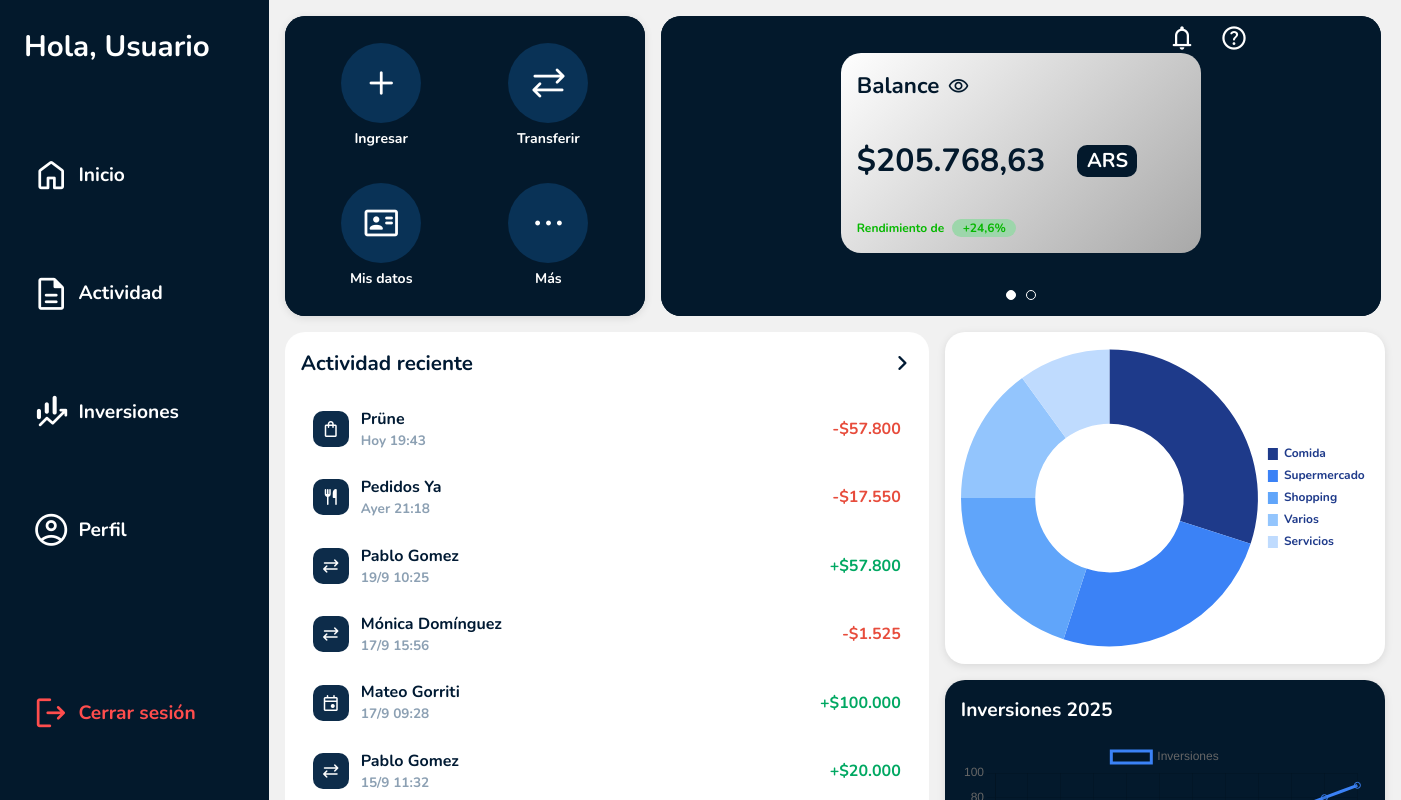
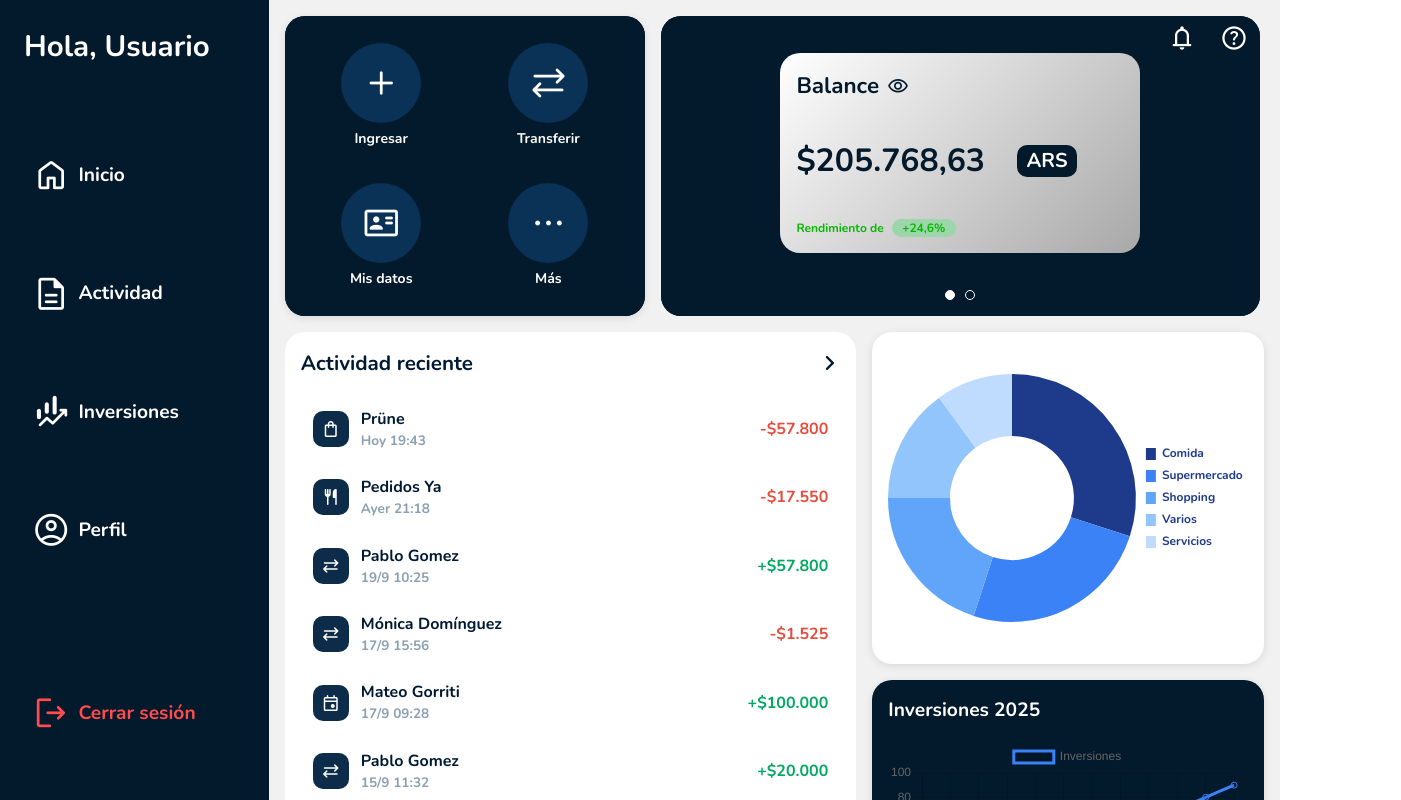
Before and after one commit to Lchiossone2004/TP_HCI, a Vue app in the folder tp-hci-g3/: page /home in a window 1280 px wide. Shown: the top 800 px of the page, 1401 px wide, since content can reach past the window. Built offline with nearby package versions, Linux system fonts and the light colour scheme.

Commit message:
Update HomePage.vue

```diff
--- a/tp-hci-g3/src/pages/HomePage.vue
+++ b/tp-hci-g3/src/pages/HomePage.vue
@@ -277,10 +277,6 @@ onUnmounted(() => {
     font-size: 0.8rem;
   }
 
-  .layout {
-    display: flex;
-  }
-
   .top-icons {
     position: fixed;
     top: 1.5rem;
```
